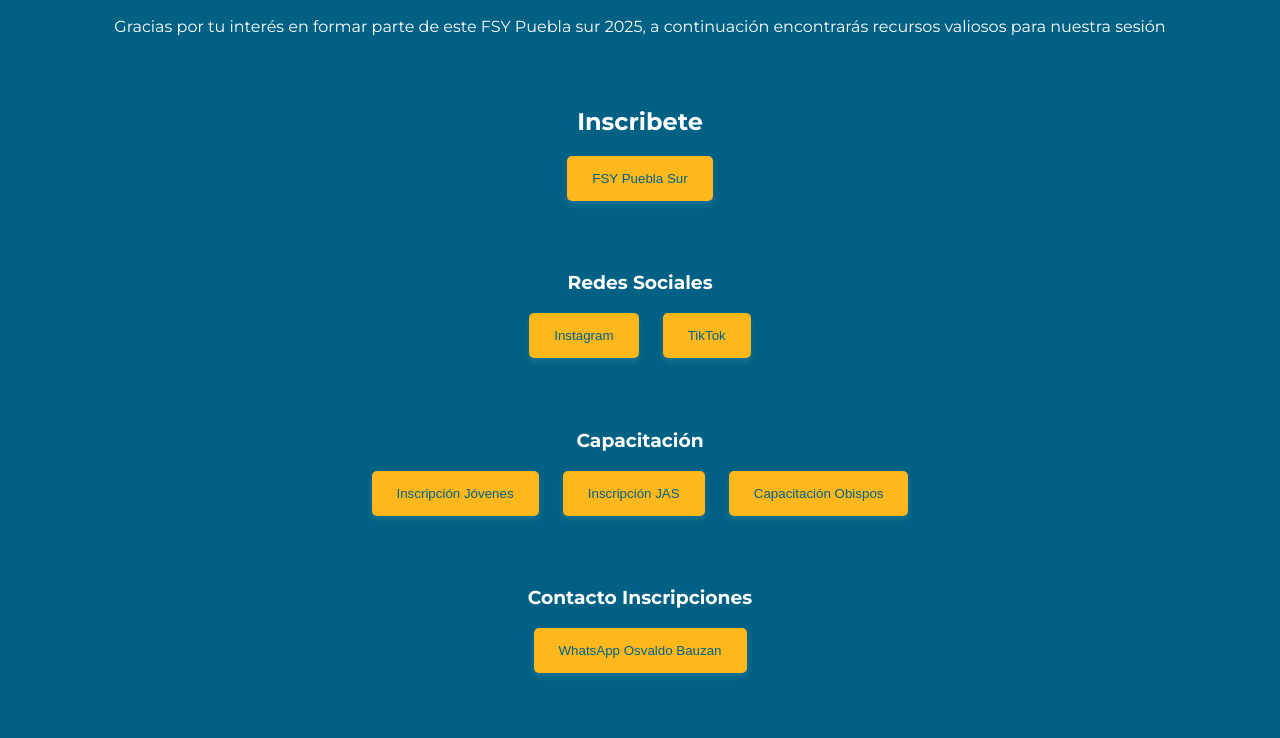
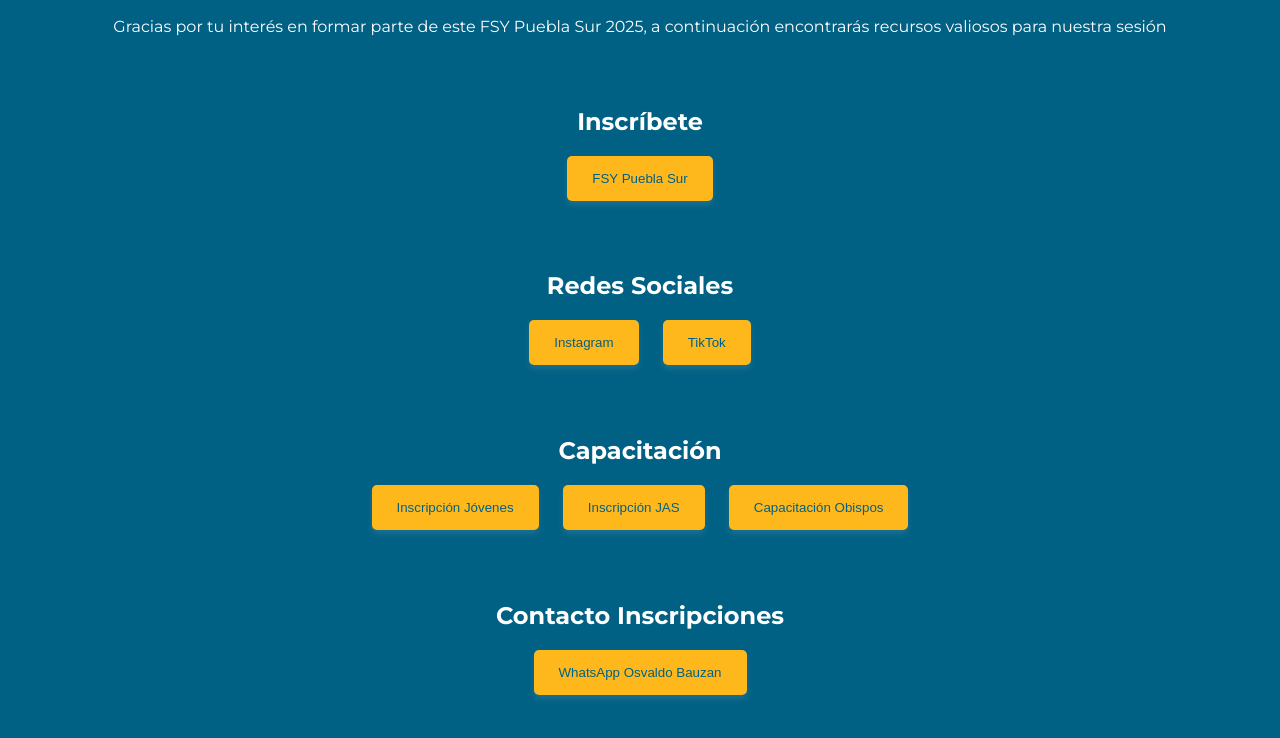
Before and after one commit to osvaldobauzan/FSY-pag, a plain HTML site: page index.html in a window 1280 px wide. Shown: the part 420-1158 px from the top of the page. Drawn offline with Linux system fonts and the light colour scheme.

Commit message:
cambios1

```diff
--- a/index.html
+++ b/index.html
@@ -90,22 +90,22 @@
   <div class="container">
     <img src="tops.png" alt="Foto de perfil" class="profile-img">
     <h1>FSY 2025</h1>
-    <p>Gracias por tu interés en formar parte de este FSY Puebla sur 2025, a continuación encontrarás recursos valiosos para nuestra sesión</p>
+    <p>Gracias por tu interés en formar parte de este FSY Puebla Sur 2025, a continuación encontrarás recursos valiosos para nuestra sesión</p>
 
     <div class="buttons">
-      <h2>Inscribete</h2>
+      <h2>Inscríbete</h2>
       <a href="https://www.churchofjesuschrist.org/youth/childrenandyouth/fsy/session?id=48d4d4-1c38-14e0-e8a-aa6b1465dc60&lang=spa&fbclid=PAZXh0bgNhZW0CMTEAAaYolKODzdbkHLCYydWKvbfwOs1dqjWt9usMNuD3plP9ZTBV6Fgj7d-DLE4_aem_Bb1k3liSCypBoetVPcxduQ" target="_blank"><button class="btn">FSY Puebla Sur</button></a>
   </div>
 
     <div class="buttons">
-        <h3>Redes Sociales</h3>
+        <h2>Redes Sociales</h2>
         <a href="https://www.instagram.com/osvaldobauzan/" target="_blank"><button class="btn">Instagram</button></a>
         <a href="https://www.tiktok.com/@fsy.puebla.sur" target="_blank"><button class="btn">TikTok</button></a>
 
     </div>
 
     <div class="buttons">
-      <h3>Capacitación</h3>
+      <h2>Capacitación</h2>
       <a href="https://" target="_blank"><button class="btn">Inscripción Jóvenes</button></a>
       <a href="https://" target="_blank"><button class="btn">Inscripción JAS</button></a>
       <a href="https://" target="_blank"><button class="btn">Capacitación Obispos</button></a>
@@ -113,7 +113,7 @@
   </div>
 
   <div class="buttons">
-    <h3>Contacto Inscripciones</h3>
+    <h2>Contacto Inscripciones</h2>
     <a href="https://wa.me/527353593762" target="_blank"><button class="btn">WhatsApp Osvaldo Bauzan</button></a>
 
 
```
